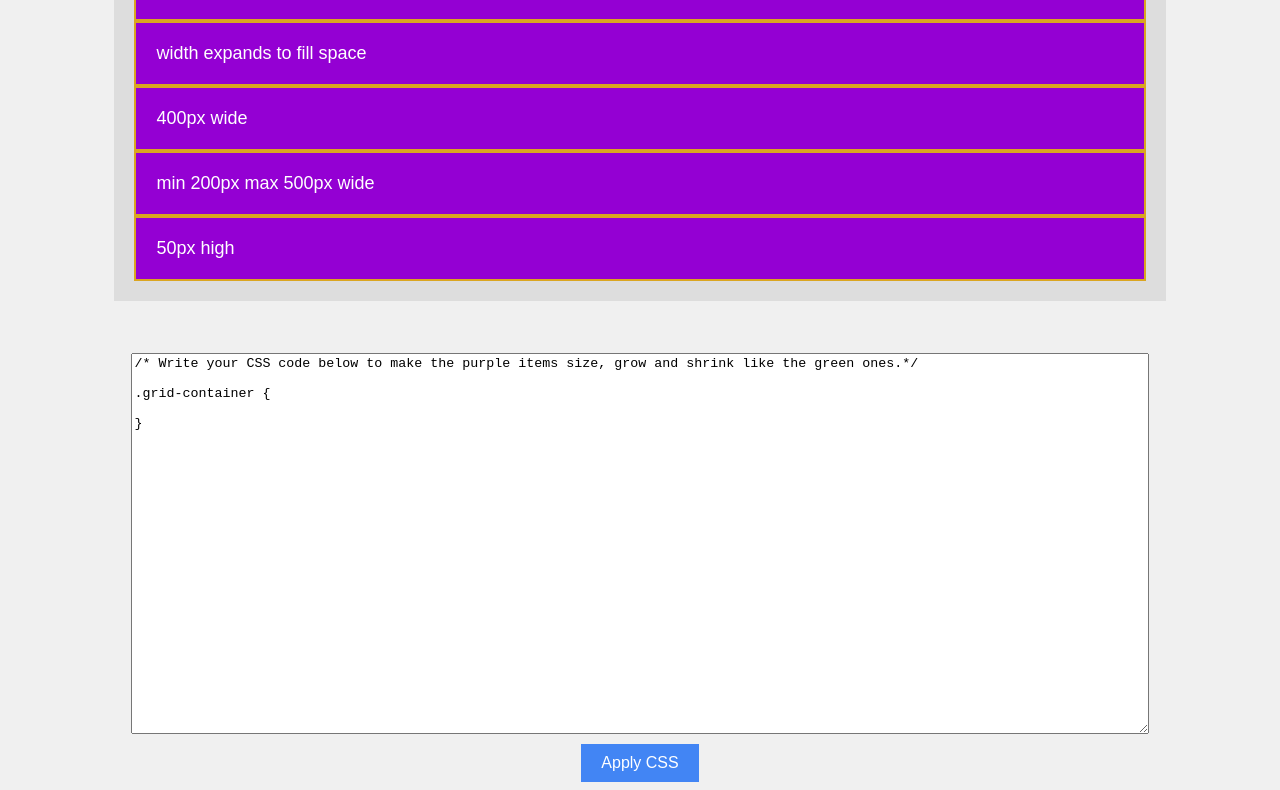
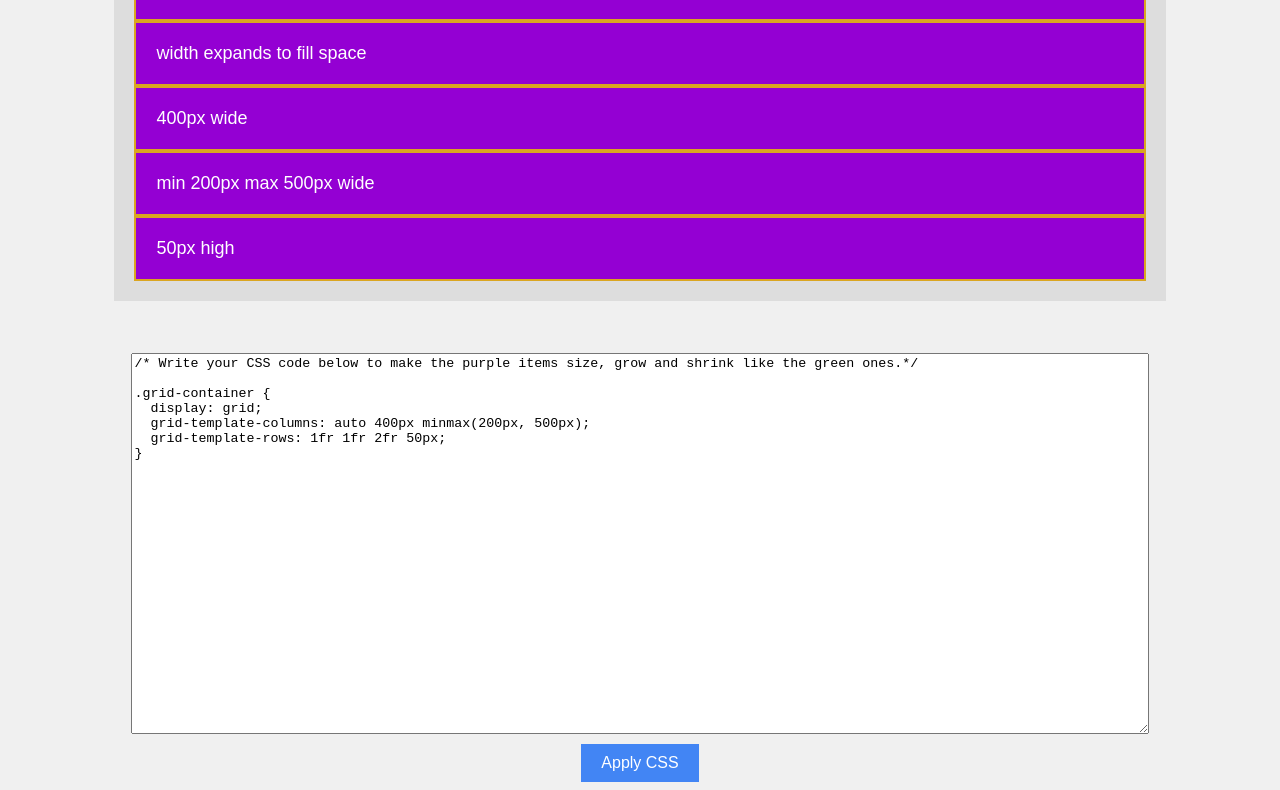
Before and after one commit to briannqc/learning-hub, a plain HTML site: page css/10.1 Grid Sizing/test.html in a window 1280 px wide. Shown: the part 923-1713 px from the top of the page. Drawn offline with Linux system fonts and the light colour scheme.

Commit message:
[CSS] Solution Ex10.1 Grid Sizing

```diff
--- a/css/10.1 Grid Sizing/test.html
+++ b/css/10.1 Grid Sizing/test.html
@@ -99,7 +99,9 @@
 /* Write your CSS code below to make the purple items size, grow and shrink like the green ones.*/
 
 .grid-container {
-
+  display: grid;
+  grid-template-columns: auto 400px minmax(200px, 500px);
+  grid-template-rows: 1fr 1fr 2fr 50px;
 }
 
   </textarea>
```
